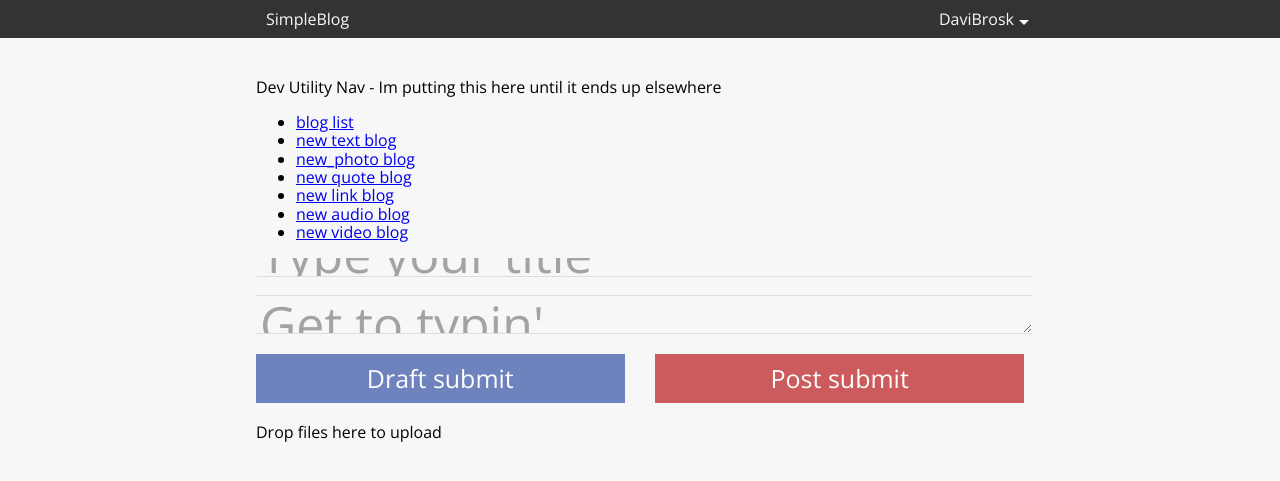
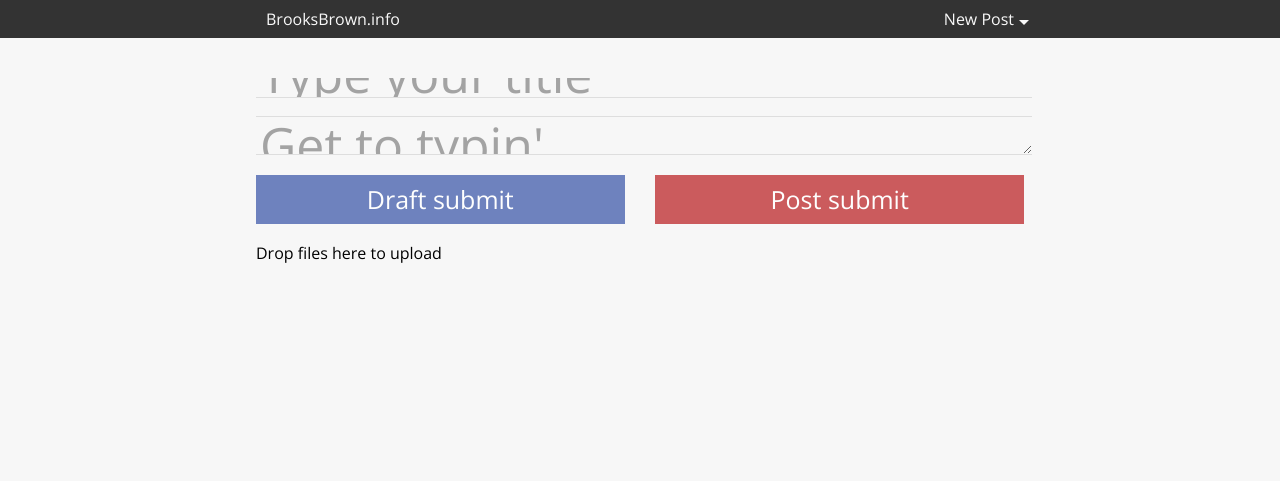
Before and after one commit to brooksbrown/simple-blog, a Python web app: template simpleblog/templates/main-new.html in a window 1280 px wide. Shown: the top 481 px of the page. Run offline with Jinja, Linux system fonts and the light colour scheme; the template is opened without the code that fills it, so the values that code supplies are empty, except form fields; form fields are guessed from the names that the template uses; some libraries are stand-ins or nearby versions.

Commit message:
moving utility nav to top bar as a dropdown

```diff
--- a/simpleblog/templates/base.html
+++ b/simpleblog/templates/base.html
@@ -21,22 +21,27 @@
 
         <header>
             <div class="container cf">
-                <h1>SimpleBlog</h1>
-                <a class="user">DaviBrosk</a>
+                <h1>BrooksBrown.info</h1>
+                <nav>
+			    <ul>
+                    <li class="user">
+                        <span>New Post</span>
+                        <ul>
+                            <li><a href="/blog/list">list</a></li>
+                            <li><a href="/blog/text/new">text</a></li>
+                            <li><a href="/blog/photo/new">photo</a></li>
+                            <li><a href="/blog/quote/new">quote</a></li>
+                            <li><a href="/blog/link/new">link</a></li>
+                            <li><a href="/blog/audio/new">audio</a></li>
+                            <li><a href="/blog/video/new">video</a></li>
+                        </ul>
+                    </li>
+                </nav>
             </div>
         </header>
 
 		<div class="container">
-			<p>Dev Utility Nav - Im putting this here until it ends up elsewhere</p>
-			<ul>
-				<li><a href="/blog/list">blog list</a></li>
-				<li><a href="/blog/text/new">new text blog</a></li>
-				<li><a href="/blog/photo/new">new_photo blog</a></li>
-				<li><a href="/blog/quote/new">new quote blog</a></li>
-				<li><a href="/blog/link/new">new link blog</a></li>
-				<li><a href="/blog/audio/new">new audio blog</a></li>
-				<li><a href="/blog/video/new">new video blog</a></li>
-			</ul>
+
     		{% block content %}
     		{% endblock %}
         </div>
--- a/static/css/main.css
+++ b/static/css/main.css
@@ -22,14 +22,23 @@ header h1 {
 	float: left;
 }
 
-header a.user {
-	float: right;
+header nav ul {
+    float: right;
+    margin: 0;
+}
+
+header nav ul li {
+   position: relative;
+   list-style-type: none;
+}
+
+header li.user {
 	margin: 0;
 	padding: 10px;
 	position: relative;
 }
 
-header a.user:after {
+header li.user:after {
 	width: 0;
 	height: 0;
 	border-left: 5px solid transparent;
```
Also changed, not shown: other parts of static/css/main.css (+19 -0 lines).
